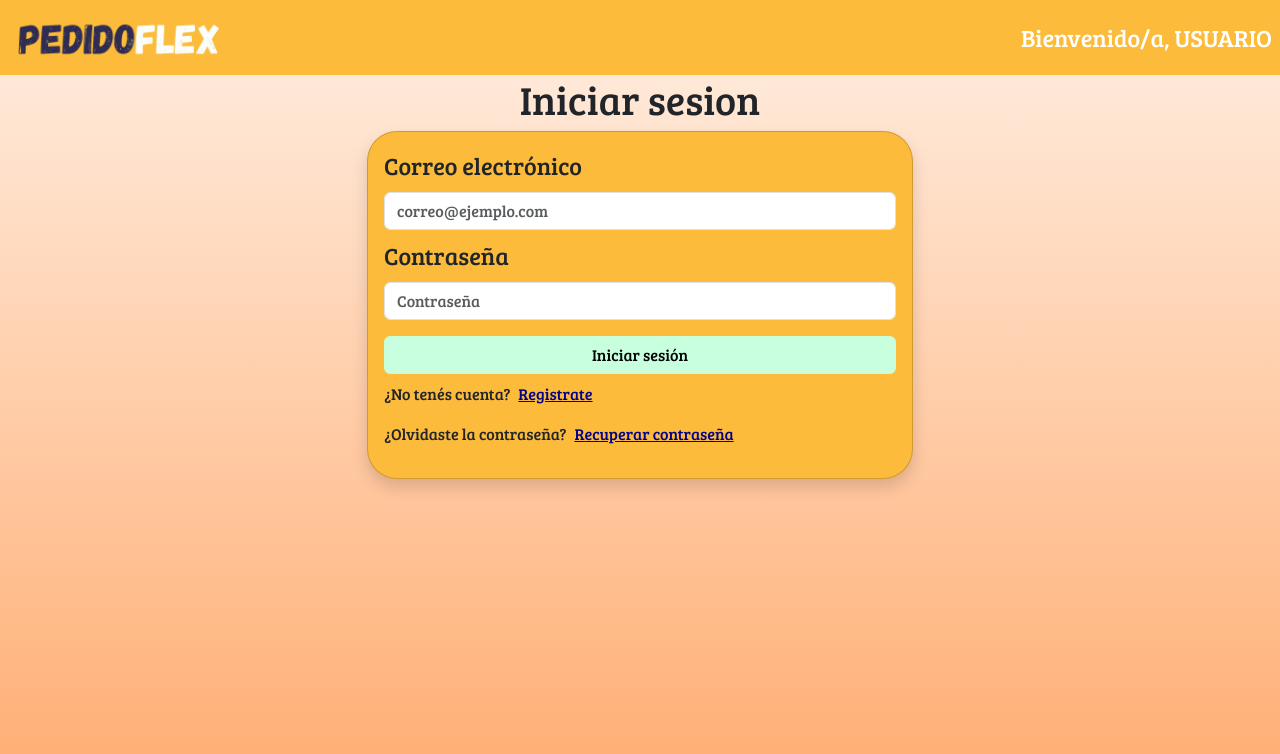
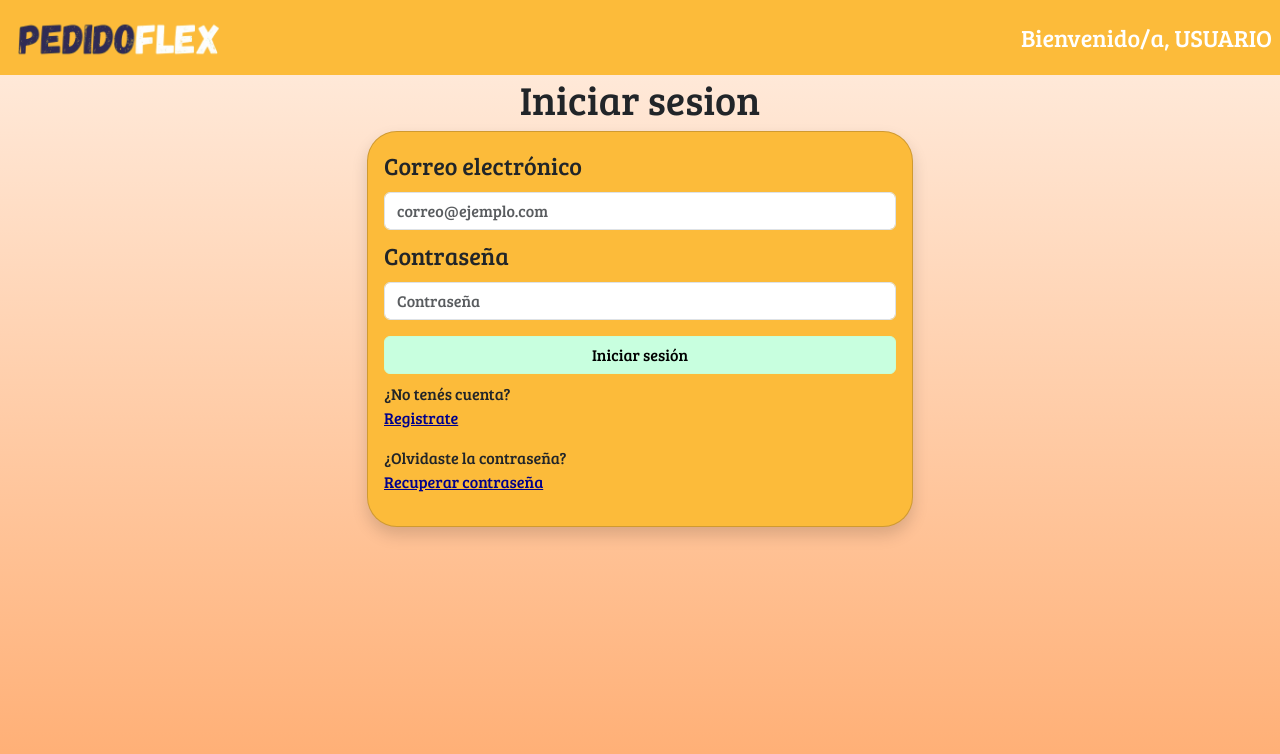
Before and after one commit to T154N/Seminario, a React (Create React App) app in the folder FrontEnd/frontend/: page /login in a window 1280 px wide. Shown: the top 754 px of the page. Built offline with nearby package versions, Linux system fonts and the light colour scheme.

Commit message:
Update Login.jsx

```diff
--- a/FrontEnd/frontend/src/components/login/Login.jsx
+++ b/FrontEnd/frontend/src/components/login/Login.jsx
@@ -47,14 +47,14 @@ export function Login() {
 
                                         {!mostrarCambiarPwd && !mostrarRegistrarse &&
                                         <div className="mt-2 text-start fs-6">
-                                            <div className="d-flex justify-content-start gap-2">
+                                            <div className="justify-content-start gap-2">
                                                 <span>¿No tenés cuenta?</span>
                                                 <p style={{color: "darkblue", cursor: "pointer", textDecoration: "underline"}}
                                                 onClick={mostrarReg}>Registrate</p>
                                             </div>
 
-                                            <div className="d-flex justify-content-start gap-2">
-                                                <span className="d-flex justify-content-start">¿Olvidaste la contraseña?</span>
+                                            <div className="justify-content-start gap-2">
+                                                <span className="justify-content-start">¿Olvidaste la contraseña?</span>
                                                 <p style={{color: "darkblue", cursor: "pointer", textDecoration: "underline"}}
                                                 onClick={mostrarCambiarContrasena}>Recuperar contraseña</p>
                                             </div>
```
